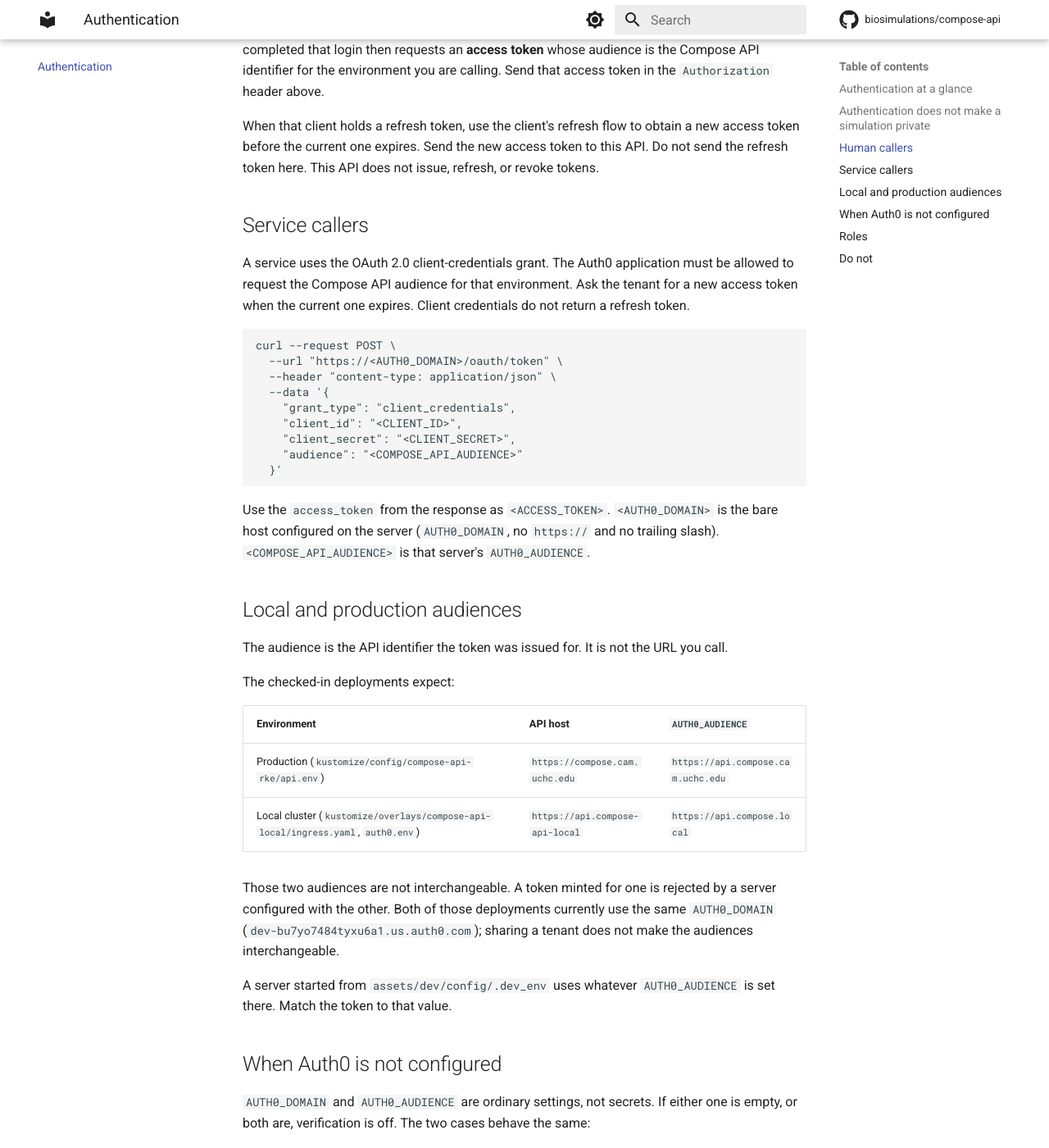
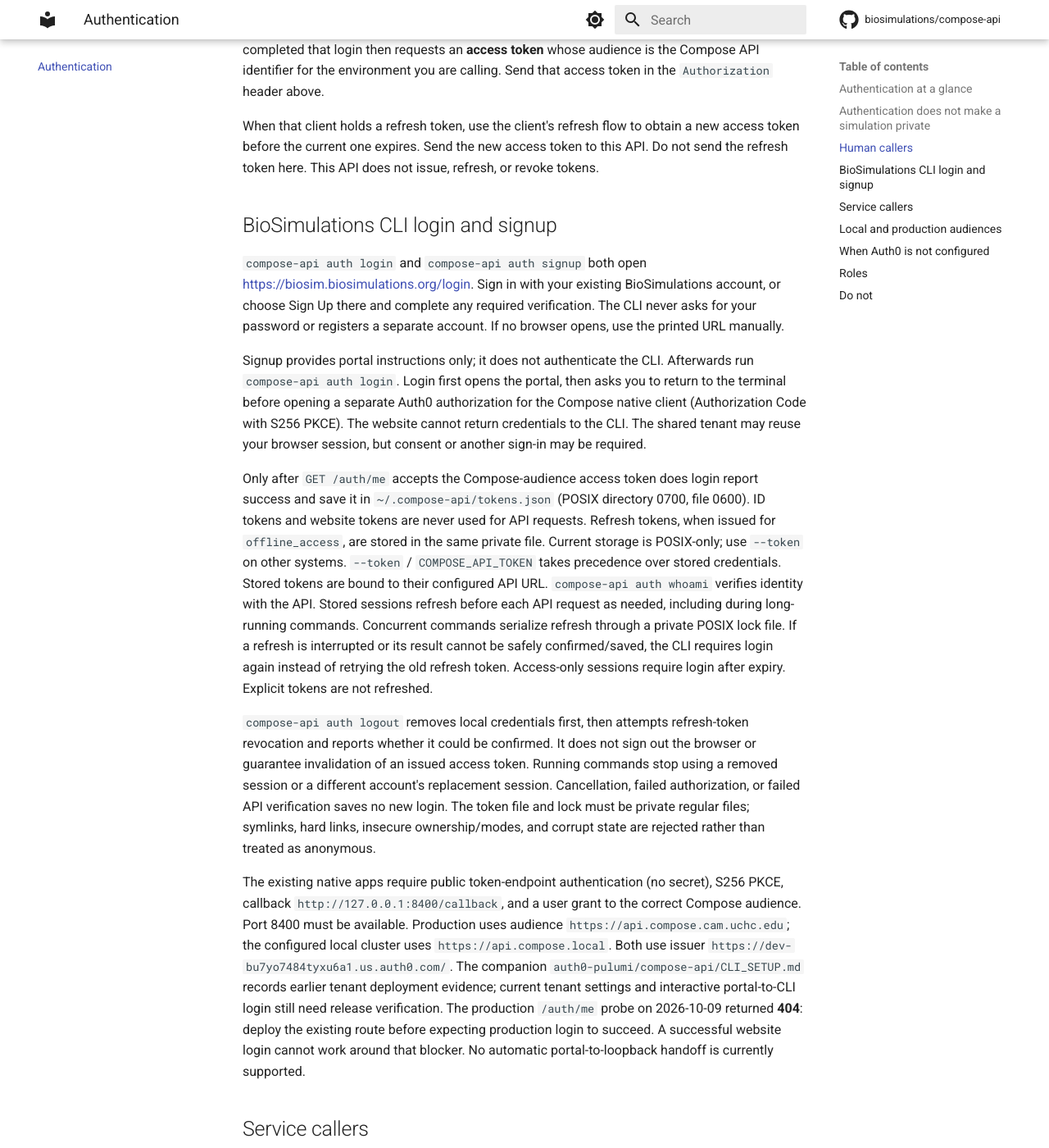
Before and after one commit to biosimulations/compose-api, an MkDocs documentation site: the page built from docs/authentication.md, in a window 1280 px wide and 1400 px high, scrolled down 1596 px. Shown: the whole window at 82% size. Built offline with MkDocs 1.6.1 and Material for MkDocs 9.7.7, drawn with Linux system fonts in a browser that asks for light colours; comment, search, counter and statistics services are not loaded.

Commit message:
docs: update authentication documentation for BioSimulations CLI
- Added detailed instructions for CLI login and signup processes, emphasizing the integration with the BioSimulations portal.
- Clarified the flow for obtaining access tokens and managing local credentials, including logout procedures and token storage specifics.
- Enhanced documentation on the requirements for native apps and the handling of refresh tokens, ensuring users understand the authentication lifecycle.

These updates improve user understanding of the CLI authentication mechanisms and their interactions with the BioSimulations platform.

```diff
--- a/docs/authentication.md
+++ b/docs/authentication.md
@@ -46,6 +46,44 @@ Do not treat bearer authentication as an access-control boundary for simulation
 This API does not register or sign in users. Sign in through BioSim's login. The client that completed that login then requests an **access token** whose audience is the Compose API identifier for the environment you are calling. Send that access token in the `Authorization` header above.
 
 When that client holds a refresh token, use the client's refresh flow to obtain a new access token before the current one expires. Send the new access token to this API. Do not send the refresh token here. This API does not issue, refresh, or revoke tokens.
+
+
+## BioSimulations CLI login and signup
+
+`compose-api auth login` and `compose-api auth signup` both open
+<https://biosim.biosimulations.org/login>. Sign in with your existing BioSimulations account, or choose Sign Up
+there and complete any required verification. The CLI never asks for your password or registers a separate account.
+If no browser opens, use the printed URL manually.
+
+Signup provides portal instructions only; it does not authenticate the CLI. Afterwards run `compose-api auth login`.
+Login first opens the portal, then asks you to return to the terminal before opening a separate Auth0 authorization
+for the Compose native client (Authorization Code with S256 PKCE). The website cannot return credentials to the CLI.
+The shared tenant may reuse your browser session, but consent or another sign-in may be required.
+
+Only after `GET /auth/me` accepts the Compose-audience access token does login report success and save it in
+`~/.compose-api/tokens.json` (POSIX directory 0700, file 0600). ID tokens and website tokens are never used for API
+requests. Refresh tokens, when issued for `offline_access`, are stored in the same private file.
+Current storage is POSIX-only; use `--token` on other systems. `--token` / `COMPOSE_API_TOKEN` takes
+precedence over stored credentials. Stored tokens are bound to their configured API URL.
+`compose-api auth whoami` verifies identity with the API. Stored sessions refresh before each API request as needed,
+including during long-running commands. Concurrent commands serialize refresh through a private POSIX lock file.
+If a refresh is interrupted or its result cannot be safely confirmed/saved, the CLI requires login again instead
+of retrying the old refresh token. Access-only sessions require login after expiry. Explicit tokens are not refreshed.
+
+`compose-api auth logout` removes local credentials first, then attempts refresh-token revocation and reports whether
+it could be confirmed. It does not sign out the browser or guarantee invalidation of an issued access token.
+Running commands stop using a removed session or a different account's replacement session. Cancellation, failed
+authorization, or failed API verification saves no new login. The token file and lock must be private regular files;
+symlinks, hard links, insecure ownership/modes, and corrupt state are rejected rather than treated as anonymous.
+
+The existing native apps require public token-endpoint authentication (no secret), S256 PKCE, callback
+`http://127.0.0.1:8400/callback`, and a user grant to the correct Compose audience. Port 8400 must be available.
+Production uses audience `https://api.compose.cam.uchc.edu`; the configured local cluster uses
+`https://api.compose.local`. Both use issuer `https://dev-bu7yo7484tyxu6a1.us.auth0.com/`.
+The companion `auth0-pulumi/compose-api/CLI_SETUP.md` records earlier tenant deployment evidence; current tenant
+settings and interactive portal-to-CLI login still need release verification. The production `/auth/me` probe on
+2026-10-09 returned **404**: deploy the existing route before expecting production login to succeed. A successful
+website login cannot work around that blocker. No automatic portal-to-loopback handoff is currently supported.
 
 ## Service callers
 
```
Also changed, not shown: clients/python/README.md (+4 -0 lines).
